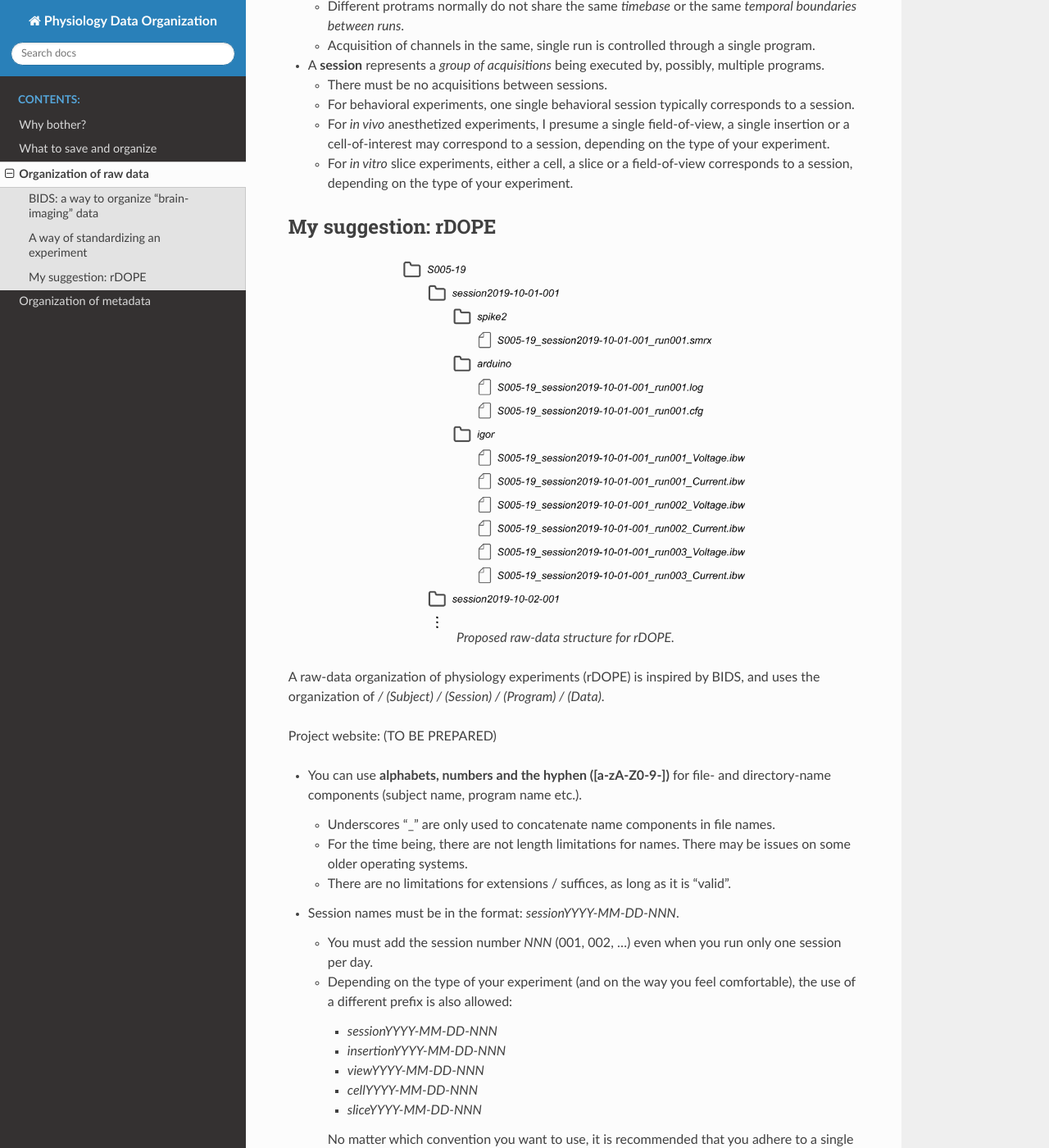
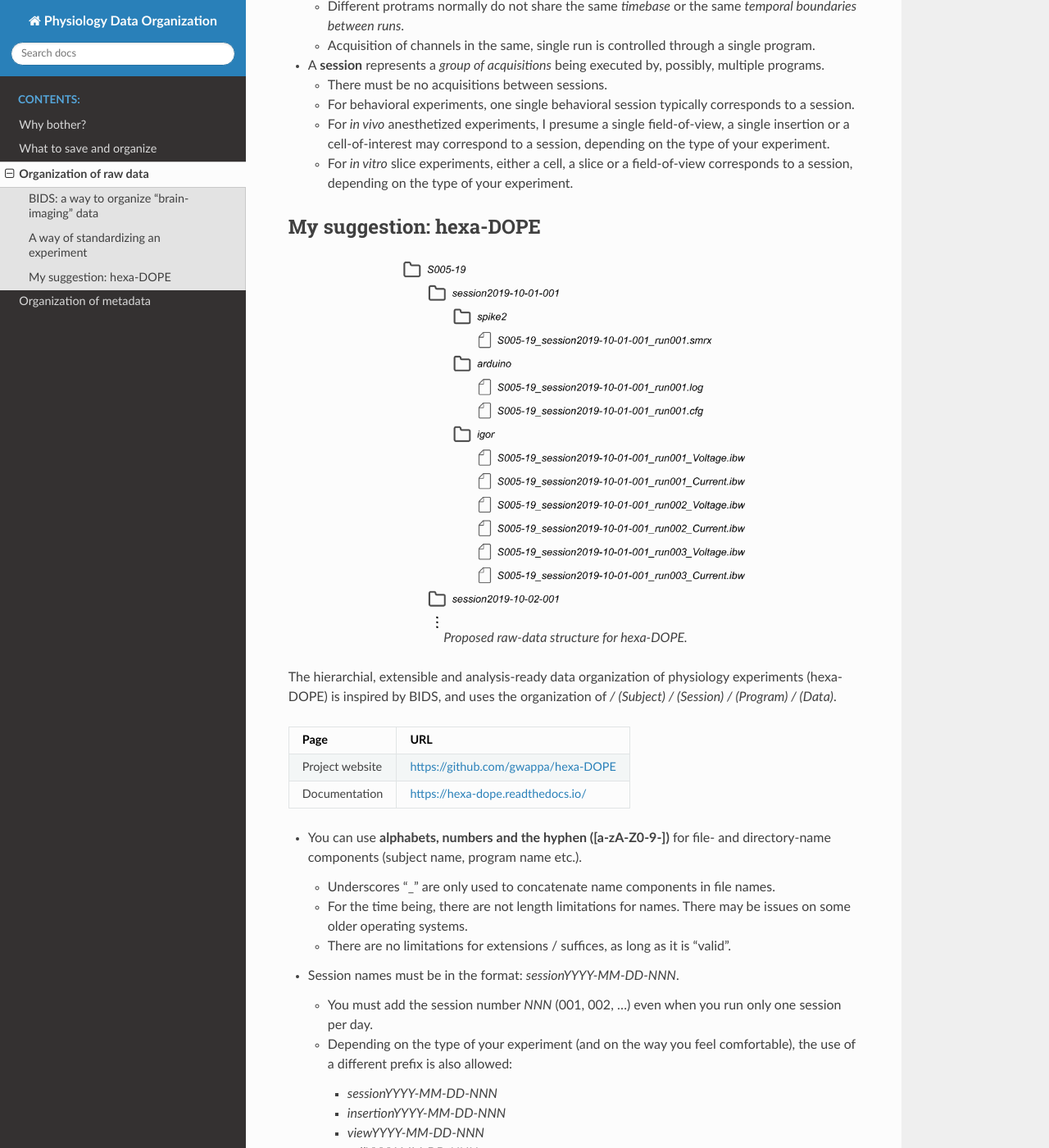
Before and after one commit to gwappa/physiology-data-organization, a Sphinx documentation site: the page built from doc/source/raw_data_organization.rst, in a window 1280 px wide and 1400 px high, scrolled down 1482 px. Shown: the whole window at 82% size. Built offline with Sphinx 7.4.7 and the Read the Docs theme 2.0.0, drawn with Linux system fonts in a browser that asks for light colours.

Commit message:
add hexa-DOPE

```diff
--- a/doc/source/raw_data_organization.rst
+++ b/doc/source/raw_data_organization.rst
@@ -72,19 +72,25 @@ the important concepts include *channels*, *runs*, *programs* and *sessions*.
     corresponds to a session, depending on the type of your experiment.
 
 
-My suggestion: rDOPE
---------------------
+My suggestion: hexa-DOPE
+-------------------------
 
 .. figure:: images/doc/organization.png
-   :alt:   rDOPE: raw-data organization for physiology experiments
+   :alt:   hexa-DOPE: raw-data organization for physiology experiments
    :scale: 8%
    :align: center
 
-   Proposed raw-data structure for rDOPE.
+   Proposed raw-data structure for hexa-DOPE.
 
-A raw-data organization of physiology experiments (rDOPE) is inspired by BIDS, and uses the organization of `/ (Subject) / (Session) / (Program) / (Data)`.
+The hierarchial, extensible and analysis-ready data organization of physiology experiments
+(hexa-DOPE) is inspired by BIDS, and uses the organization of `/ (Subject) / (Session) / (Program) / (Data)`.
 
-Project website: (TO BE PREPARED)
+=============== ==================================================================================================
+Page            URL
+=============== ==================================================================================================
+Project website `https://github.com/gwappa/hexa-DOPE <https://github.com/gwappa/hexa-DOPE>`_
+Documentation   `https://hexa-dope.readthedocs.io/ <https://hexa-dope.readthedocs.io/>`_
+=============== ==================================================================================================
 
 - You can use **alphabets, numbers and the hyphen ([a-zA-Z0-9-])** for file- and directory-name components (subject name, program name etc.).
 
```
